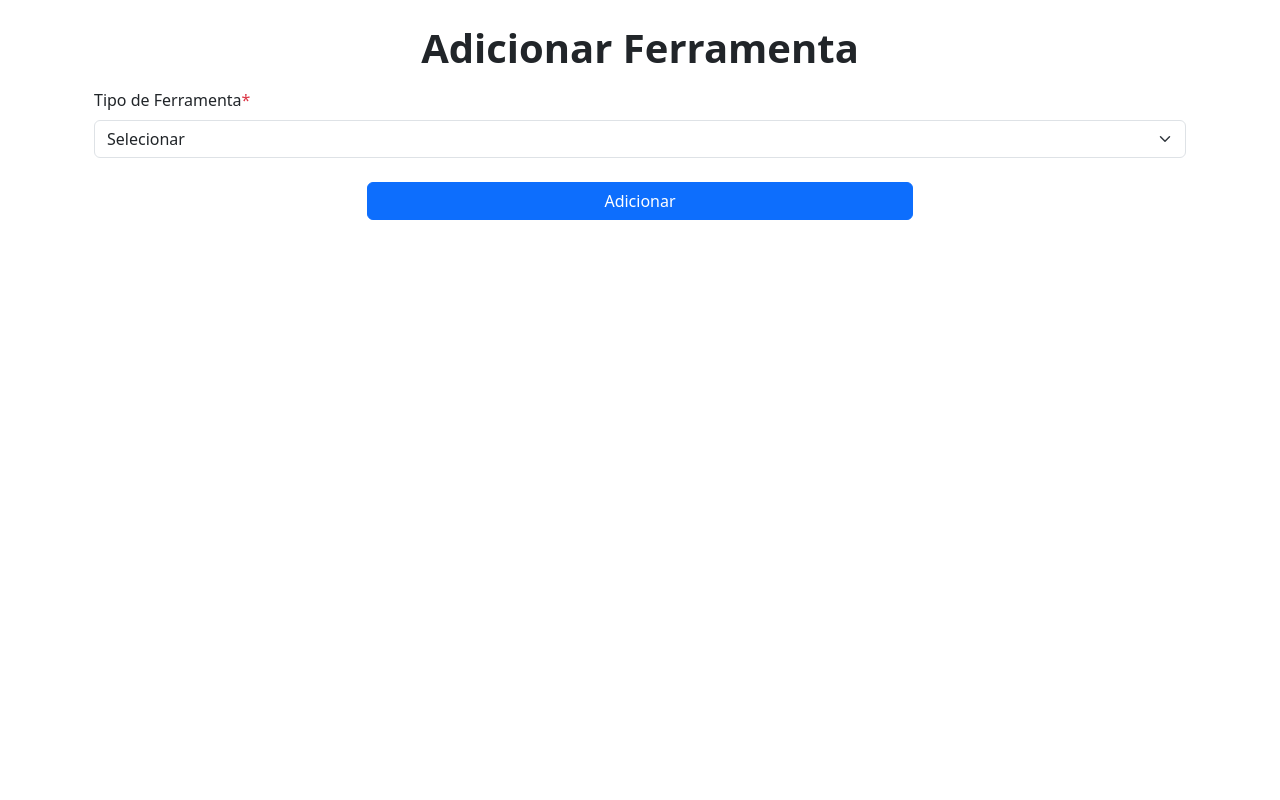
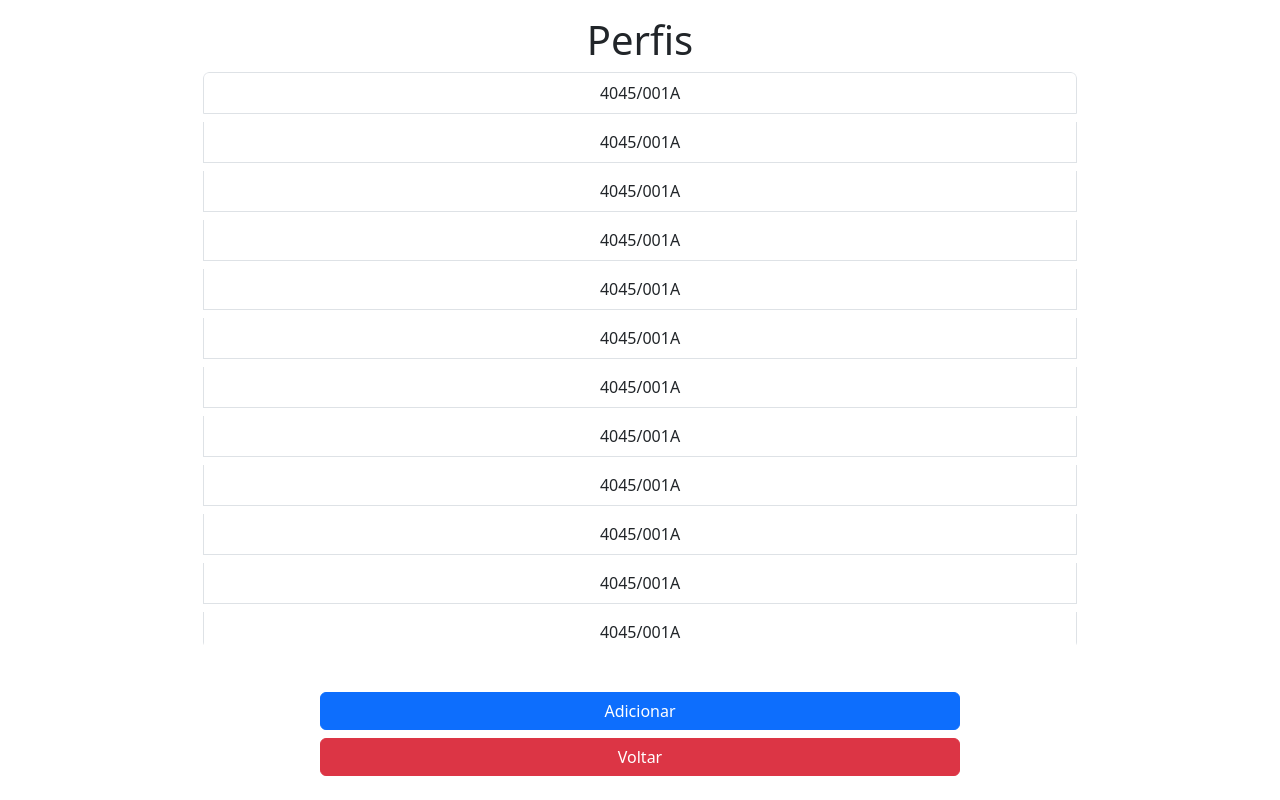
Before and after one commit to LucasLorencetti1904/aprendendo-node-express-api, a website: page projeto-frontend-rotas-http/views/index.html in a window 1280 px wide. Drawn offline with Linux system fonts and the light colour scheme.

Commit message:
feat: adicionar teste de lista de itens na views

```diff
--- a/projeto-frontend-rotas-http/views/assets/js/api.js
+++ b/projeto-frontend-rotas-http/views/assets/js/api.js
@@ -1,4 +1,4 @@
-const salvarFerramenta = async (url) => {
+const salvarItem = async (url) => {
 
     try {
 
--- a/projeto-frontend-rotas-http/views/index.html
+++ b/projeto-frontend-rotas-http/views/index.html
@@ -4,16 +4,16 @@
     <meta charset="UTF-8">
     <meta name="viewport" content="width=device-width, initial-scale=1.0">
     <meta http-equiv="X-UA-Compatible" content="IE=edge">
-    <title>Ferramentas</title>
+    <title>Itens</title>
     <link rel="stylesheet" href="styles/bootstrap/css/bootstrap.min.css">
     <link rel="stylesheet" href="styles/style.css">
   </head>
   <body>
-    <div class="container p-4">
-      <h1 class="fw-bold fs-1 text-center">Adicionar Ferramenta</h1>
+    <div class="container p-4 oculto">
+      <h1 class="fw-bold fs-1 text-center">Adicionar Item</h1>
       <form id="formulario">
         <div id="" class="my-3">
-          <label for="tipo" class="form-label">Tipo de Ferramenta<span class="text-danger">*</span></label>
+          <label for="tipo" class="form-label">Tipo de Item<span class="text-danger">*</span></label>
           <select id="tipo" name="tipo" class="form-select">
               <option selected disabled value="">Selecionar</option>
               <option value="tubo">Tubo</option>
@@ -63,6 +63,47 @@
         <span id="result"></span>
       </form>
     </div>
+    <div class="container p-4 d-flex align-items-center justify-content-center">
+        <h1 class="position-fixed top-0 mt-3">Perfis</h1>
+        <ul class="list-group gap-2 text-center mt-5" style="width: 80%; height: 72vh; overflow-y: auto;">
+            <li class="list-group-item">4045/001A</li>
+            <li class="list-group-item">4045/001A</li>
+            <li class="list-group-item">4045/001A</li>
+            <li class="list-group-item">4045/001A</li>
+            <li class="list-group-item">4045/001A</li>
+            <li class="list-group-item">4045/001A</li>
+            <li class="list-group-item">4045/001A</li>
+            <li class="list-group-item">4045/001A</li>
+            <li class="list-group-item">4045/001A</li>
+            <li class="list-group-item">4045/001A</li>
+            <li class="list-group-item">4045/001A</li>
+            <li class="list-group-item">4045/001A</li>
+            <li class="list-group-item">4045/001A</li>
+            <li class="list-group-item">4045/001A</li>
+            <li class="list-group-item">4045/001A</li>
+            <li class="list-group-item">4045/001A</li>
+            <li class="list-group-item">4045/001A</li>
+            <li class="list-group-item">4045/001A</li>
+            <li class="list-group-item">4045/001A</li>
+            <li class="list-group-item">4045/001A</li>
+            <li class="list-group-item">4045/001A</li>
+            <li class="list-group-item">4045/001A</li>
+            <li class="list-group-item">4045/001A</li>
+            <li class="list-group-item">4045/001A</li>
+            <li class="list-group-item">4045/001A</li>
+            <li class="list-group-item">4045/001A</li>
+            <li class="list-group-item">4045/001A</li>
+            <li class="list-group-item">4045/001A</li>
+            <li class="list-group-item">4045/001A</li>
+            <li class="list-group-item">4045/001A</li>
+            <li class="list-group-item">4045/001A</li>
+            <li class="list-group-item">4045/001A</li>
+        </ul>
+        <div class="d-flex flex-column gap-2 position-fixed bottom-0 mb-4 w-50">
+            <button class="btn btn-primary">Adicionar</button>
+            <button class="btn btn-danger">Voltar</button>
+        </div>
+    </div>
     <script src="styles/bootstrap/js/bootstrap.min.js"></script>
     <script src="assets/js/function.js"></script>
     <script src="assets/js/api.js"></script>
```
